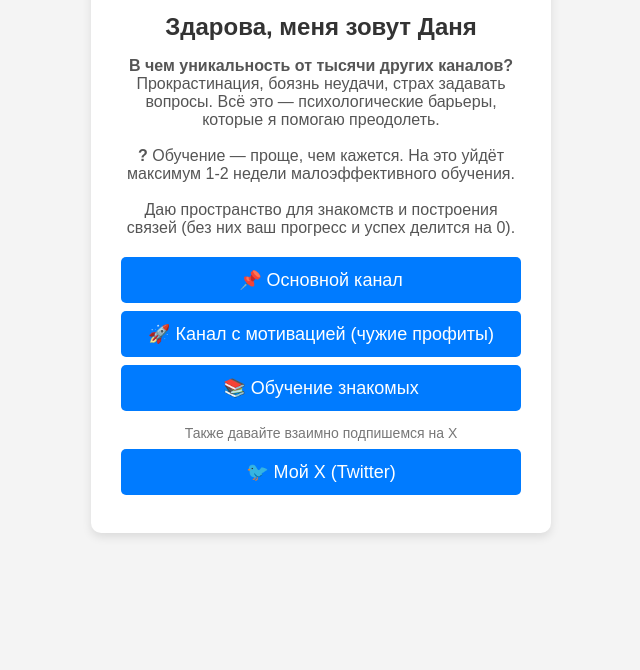
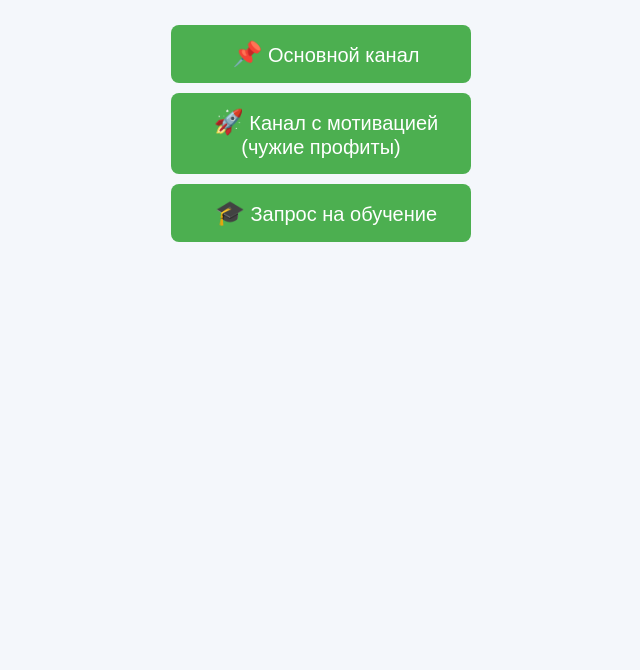
Before and after one commit to minchc/Bulo4kalink, a plain HTML site: page link.html in a window 1280 px wide. Shown: the part 170-840 px from the top of the page, without its empty margins (319-959 px from the left). After the commit the page ends 800 px from the top, so only its background shows below. Drawn offline with Linux system fonts and the light colour scheme.

Commit message:
Update link.html

```diff
--- a/link.html
+++ b/link.html
@@ -3,75 +3,64 @@
 <head>
     <meta charset="UTF-8">
     <meta name="viewport" content="width=device-width, initial-scale=1.0">
-    <title>Мои ссылки</title>
+    <title>Переходник</title>
     <style>
         body {
-            font-family: Arial, sans-serif;
-            background-color: #f4f4f4;
-            display: flex;
-            justify-content: center;
-            align-items: center;
-            height: 100vh;
+            font-family: 'Arial', sans-serif;
+            background-color: #f4f7fb;
+            color: #333;
+            text-align: center;
             margin: 0;
-            padding: 20px;
-        }
-        .container {
-            background: white;
-            padding: 30px;
-            border-radius: 10px;
-            box-shadow: 0 4px 10px rgba(0, 0, 0, 0.1);
-            text-align: center;
-            max-width: 400px;
-            width: 100%;
+            padding: 0;
         }
         h1 {
-            margin-bottom: 10px;
+            font-size: 48px;
+            text-transform: uppercase;
+            margin-top: 100px;
+            color: #2a6f7a;
+        }
+        .buttons {
+            margin-top: 40px;
+        }
+        .button {
+            background-color: #4CAF50;
+            color: white;
+            padding: 15px 25px;
+            margin: 10px 0;
+            font-size: 20px;
+            text-decoration: none;
+            border-radius: 8px;
+            display: block;
+            width: 250px;
+            margin-left: auto;
+            margin-right: auto;
+            transition: background-color 0.3s ease;
+        }
+        .button:hover {
+            background-color: #45a049;
+        }
+        .button span {
+            margin-left: 10px;
+        }
+        .emoji {
             font-size: 24px;
-            color: #333;
-        }
-        p {
-            font-size: 16px;
-            color: #555;
-            margin-bottom: 20px;
-        }
-        .small-text {
-            font-size: 14px;
-            color: #777;
-            margin-bottom: 5px;
-        }
-        .link {
-            display: block;
-            background: #007bff;
-            color: white;
-            text-decoration: none;
-            padding: 12px;
-            margin: 8px 0;
-            border-radius: 5px;
-            font-size: 18px;
-            transition: 0.3s;
-        }
-        .link:hover {
-            background: #0056b3;
         }
     </style>
 </head>
 <body>
-    <div class="container">
-        <h1>Здарова, меня зовут Даня</h1>
 
-        <p><strong>В чем уникальность от тысячи других каналов?</strong>
-        Прокрастинация, боязнь неудачи, страх задавать вопросы. Всё это — психологические барьеры, которые я помогаю преодолеть.
-        <br><br>
-        <strong>?</strong> Обучение — проще, чем кажется. На это уйдёт максимум 1-2 недели малоэффективного обучения.
-        <br><br>
-        Даю пространство для знакомств и построения связей (без них ваш прогресс и успех делится на 0).</p>
+    <h1>ЗДРАВСТВУЙ</h1>
 
-        <a class="link" href="https://t.me/+dUMjXEKb8D80ODdi" target="_blank">📌 Основной канал</a>
-        <a class="link" href="https://t.me/+mKfrhStrva45NmQy" target="_blank">🚀 Канал с мотивацией (чужие профиты)</a>
-        <a class="link" href="https://t.me/+da-adIKugAwzYzdi" target="_blank">📚 Обучение знакомых</a>
+    <div class="buttons">
+        <a href="https://t.me/milliardersonthecrypto" class="button">
+            <span class="emoji">📌</span> Основной канал
+        </a>
+        <a href="https://t.me/+mKfrhStrva45NmQy" class="button">
+            <span class="emoji">🚀</span> Канал с мотивацией (чужие профиты)        </a>
+        <a href="https://t.me/+vxmpIfc2mcYwOGMy" class="button">
+            <span class="emoji">🎓</span> Запрос на обучение
+        </a>
+    </div>
 
-        <p class="small-text"> Также давайте взаимно подпишемся на X</p>
-        <a class="link" href="https://twitter.com/your_username" target="_blank">🐦 Мой X (Twitter)</a>
-    </div>
 </body>
 </html>
```
